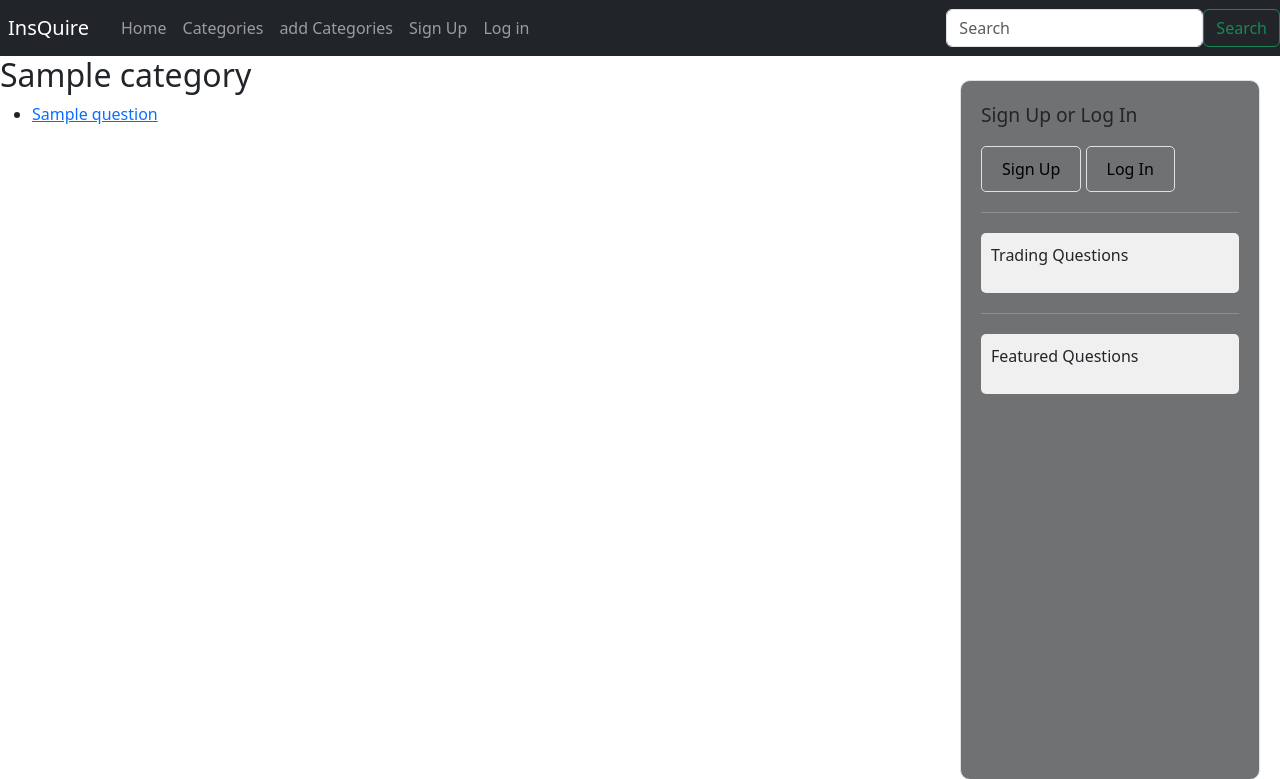
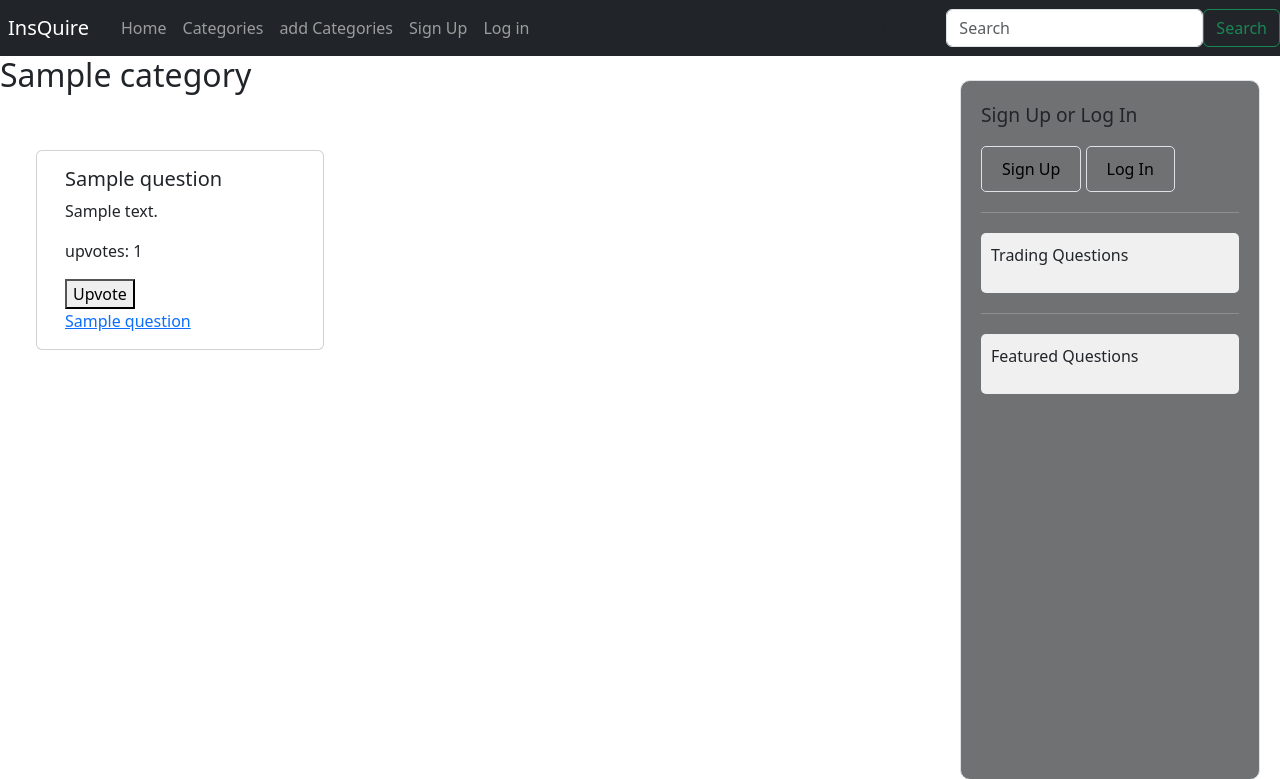
Before and after one commit to ibby-hassan/WAD2-Group-Project, a Django app: a page that uses templates/insQuire/category.html in a window 1280 px wide. Shown: the top 779 px of the page. Run offline with Django 3.2, Linux system fonts and the light colour scheme; tables that the repository leaves empty hold one stand-in row (values such as "Sample post").

Commit message:
implemented upvotes, will try to make it better using ajax

```diff
--- a/insQuire/urls.py
+++ b/insQuire/urls.py
@@ -19,5 +19,6 @@ urlpatterns = [
     path('logout/', views.user_logout, name='logout'),
     path('askquestion/', views.askQuestion, name='askQuestion'),
     path('add_category/', views.add_category, name='add_category'),
+    path('categories/question/upvote/<int:questionID>/', views.upvote, name='upvote')
 ]
 urlpatterns += static(settings.MEDIA_URL, document_root=settings.MEDIA_ROOT)
--- a/insQuire/views.py
+++ b/insQuire/views.py
@@ -146,3 +146,9 @@ def add_category(request):
     else:
         form = CategoryForm()
     return render(request, 'insQuire/add_category.html', {'form': form})
+
+def upvote(request, questionID):
+    question = Question.objects.get(id=questionID)
+    question.votes+=1
+    question.save()
+    return redirect("insQuire:category", slugifiedName = question.category.slugifiedName)
--- a/templates/insQuire/categories.html
+++ b/templates/insQuire/categories.html
@@ -16,7 +16,7 @@ insQuire - Categories
                 <div class="card" style="width: 18rem; margin-left: 3em ; margin-top: 3em; margin-bottom: 3em">
                     <div class="card-body">
                       <h5 class="card-title">{{ category.name }}</h5>
-                      <p class="card-text">Some quick example text to build on the card title and make up the bulk of the card's content.</p>
+                      <p class="card-text">{{ category.description|truncatewords:10 }}</p>
                       <a href="{% url 'insQuire:category' category.slugifiedName %}" class="card-link">{{ category.name }}</a>
                     </div>
                 </div>
--- a/templates/insQuire/category.html
+++ b/templates/insQuire/category.html
@@ -11,11 +11,27 @@
     <h2>{{ category.name }}</h2>
 
     {% if questions %}
-        <ul>
-            {% for question in questions %}
-                <li><a href="{% url 'insQuire:question' question.id %}">{{ question.title }}</a></li>
-            {% endfor %}
-        </ul>
+    <div class="row">
+        {% for question in questions %}
+            {% if forloop.counter0|divisibleby:4 %}
+                </div><div class="row">
+            {% endif %}
+            <div class="card" style="width: 18rem; margin-left: 3em ; margin-top: 3em; margin-bottom: 3em">
+                <div class="card-body">
+                  <h5 class="card-title">{{ question.title }}</h5>
+                  <p class="card-text">{{ question.content|truncatewords:10 }}</p>
+                  <div>
+                    <p class="card-text">upvotes: {{ question.votes }}</p>
+                    <form method="POST" action="{% url 'insQuire:upvote' questionID=question.id %}">
+                        {% csrf_token %}
+                        <button type="submit">Upvote</button>
+                    </form>
+                  </div>
+                  <a href="{% url 'insQuire:question' question.id %}" class="card-link">{{ question.title }}</a>
+                </div>
+            </div>
+        {% endfor %}
+    </div>
     {% else %}
         <p>No questions found in this category.</p>
     {% endif %}
```
